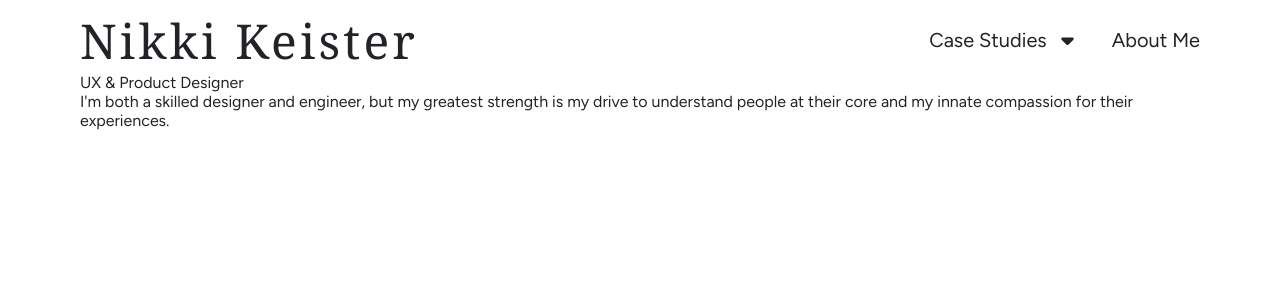
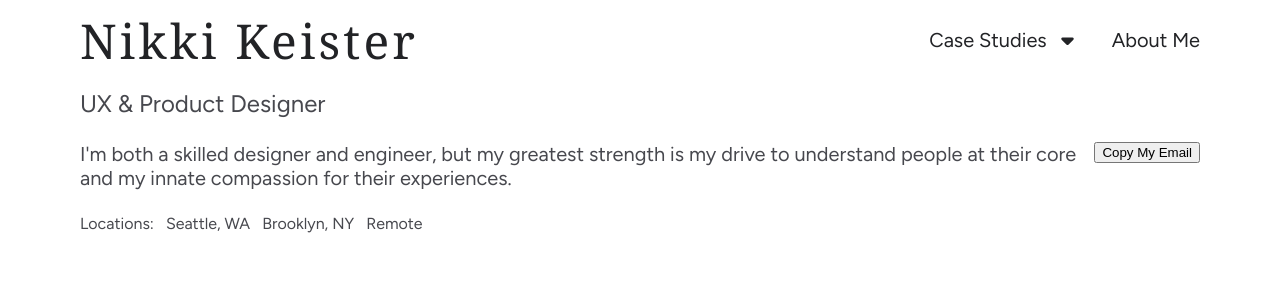
Before and after one commit to nrkeister/nrkeister.github.io, a Next.js app: page / in a window 1280 px wide. Shown: the top 300 px of the page. Built offline with nearby package versions, Linux system fonts and the light colour scheme; a web font is replaced by a local one.

Commit message:
rudimentary homepage intro section

```diff
--- a/src/app/globals.css
+++ b/src/app/globals.css
@@ -23,6 +23,7 @@
 
 
   /* Sizes */
+  /* Based on figma designs, which use pixels */
   --size-0: 0rem;
   --size-2: 0.125rem;
   --size-4: 0.25rem;
@@ -61,12 +62,6 @@
   font-size: var(--fontsize-m);
   font-style: normal;
 }
-.regular { font-weight: var(--fontweight-reg); }
-.bold { font-weight: var(--fontweight-bold); }
-.fontsize-xs { font-size: var(--fontsize-xs); }
-.fontsize-s { font-size: var(--fontsize-s); }
-.fontsize-m { font-size: var(--fontsize-m); }
-.fontsize-l { font-size: var(--fontsize-l); }
 
 .dm-serif-text {
   font-family: var(--dmSerifText);
--- /dev/null
+++ b/src/app/homepage.css
@@ -0,0 +1,32 @@
+.homebio {
+    display: flex;
+    flex-direction: column;
+    align-items: flex-start;
+    gap: var(--size-24);
+    align-self: stretch;
+    margin-top: var(--size-16);
+    color: var(--gray-8);
+}
+
+.homebio .job-title {
+    font-size: var(--fontsize-l);
+}
+
+.homebio .intro-button-container {
+    display: flex;
+    align-items: flex-start;
+    gap: var(--size-16);
+    align-self: stretch;
+}
+.homebio .intro {
+    font-size: var(--fontsize-m);
+}
+.homebio button {
+    text-wrap: nowrap;
+}
+
+.homebio .locations {
+    display: flex;
+    align-items: center;
+    gap: var(--size-12);
+}
--- a/src/app/page.tsx
+++ b/src/app/page.tsx
@@ -1,11 +1,21 @@
 import text from './utils/text';
 import './globals.css';
+import './homepage.css';
 
 export default function Home() {
   return (
-    <div>
-      <div>{text.homepage.jobTitle}</div>
-      <div>{text.homepage.intro}</div>
+    <div className='homebio'>
+        <div className='job-title'>{text.homepage.jobTitle}</div>
+        <div className='intro-button-container'>
+          <div className='intro'>{text.homepage.intro}</div>
+          <button>Copy My Email</button>
+        </div>
+        <div className='locations'>
+          Locations:
+          <span>Seattle, WA</span>
+          <span>Brooklyn, NY</span>
+          <span>Remote</span>
+        </div>
     </div>
   );
 };
```
